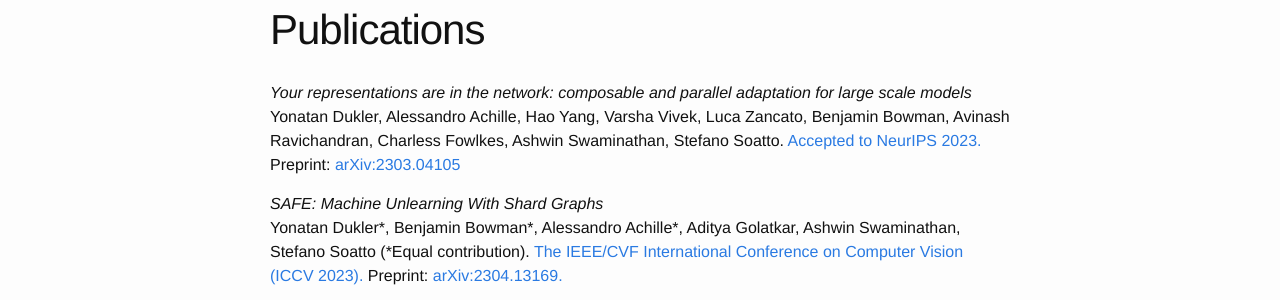
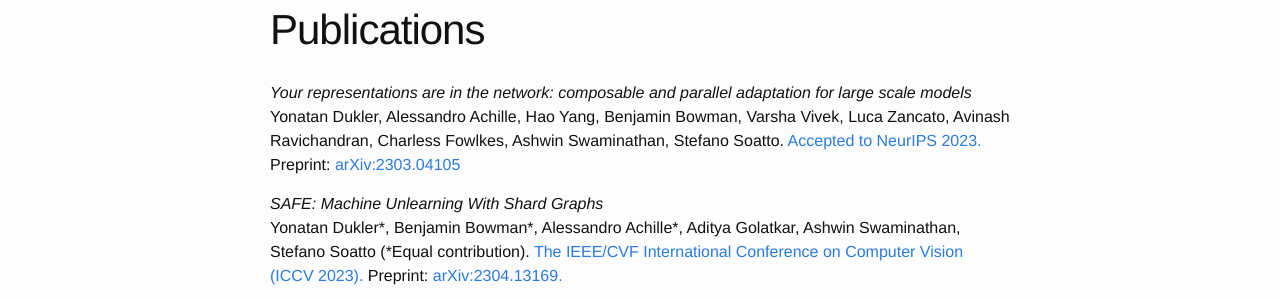
Before and after one commit to bbowman223/bbowman223.github.io, a Jekyll site: the page built from docs/publications.md, in a window 1280 px wide. Shown: the part 139-439 px from the top of the page. Built offline with Jekyll 4.4.1, drawn with Linux system fonts in a browser that asks for light colours.

```diff
--- a/docs/publications.md
+++ b/docs/publications.md
@@ -4,7 +4,8 @@ title: Publications
 order: 1
 ---
 *Your representations are in the network: composable and parallel adaptation for large scale models*<br>
-Yonatan Dukler, Alessandro Achille, Hao Yang, Varsha Vivek, Luca Zancato, Benjamin Bowman, Avinash Ravichandran, Charless Fowlkes, Ashwin Swaminathan, Stefano Soatto.
+Yonatan Dukler, Alessandro Achille, Hao Yang, Benjamin Bowman, Varsha Vivek,
+Luca Zancato, Avinash Ravichandran, Charless Fowlkes, Ashwin Swaminathan, Stefano Soatto.
 [Accepted to NeurIPS 2023.](https://neurips.cc/virtual/2023/poster/71283)  Preprint: [arXiv:2303.04105](https://arxiv.org/abs/2303.04105)
 
 *SAFE: Machine Unlearning With Shard Graphs*<br>
```
Also changed, not shown: docs/cv.md (+2 -1 lines).
